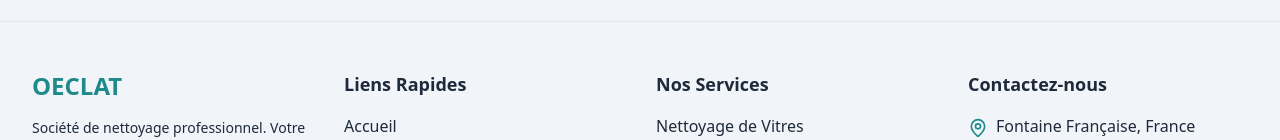
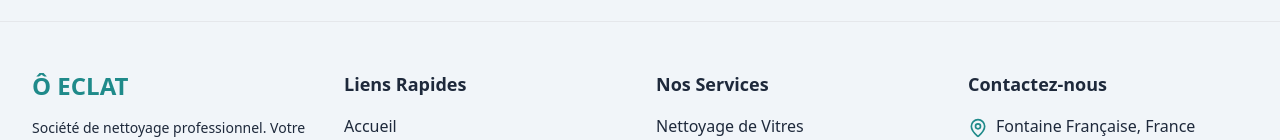
Before and after one commit to aicha21000/net, a Next.js app: page / in a window 1280 px wide. Shown: the part 2093-2233 px from the top of the page. Built offline with nearby package versions, Linux system fonts and the light colour scheme.

Commit message:
oclat with ^

```diff
--- a/src/app/globals.css
+++ b/src/app/globals.css
@@ -56,7 +56,7 @@
   --muted-foreground: #94a3b8;
   /* Slate 400 */
 
-  --color-primary-dark: #6bd469;
+  --color-primary-dark: #0ABAB5;
   /* Lighter Green for Dark Mode */
 
   /* Glass Variables Dark */
--- a/src/components/Footer.tsx
+++ b/src/components/Footer.tsx
@@ -9,7 +9,7 @@ const Footer = () => {
                 <div className="grid grid-cols-1 md:grid-cols-4 gap-8">
                     {/* Company Info */}
                     <div className="space-y-4">
-                        <h3 className="text-2xl font-bold text-primary">OECLAT</h3>
+                        <h3 className="text-2xl font-bold text-primary">Ô ECLAT</h3>
                         <p className="text-muted-foreground text-sm">
                             Société de nettoyage professionnel. Votre partenaire de confiance pour un résultat impeccable.
                         </p>
```
